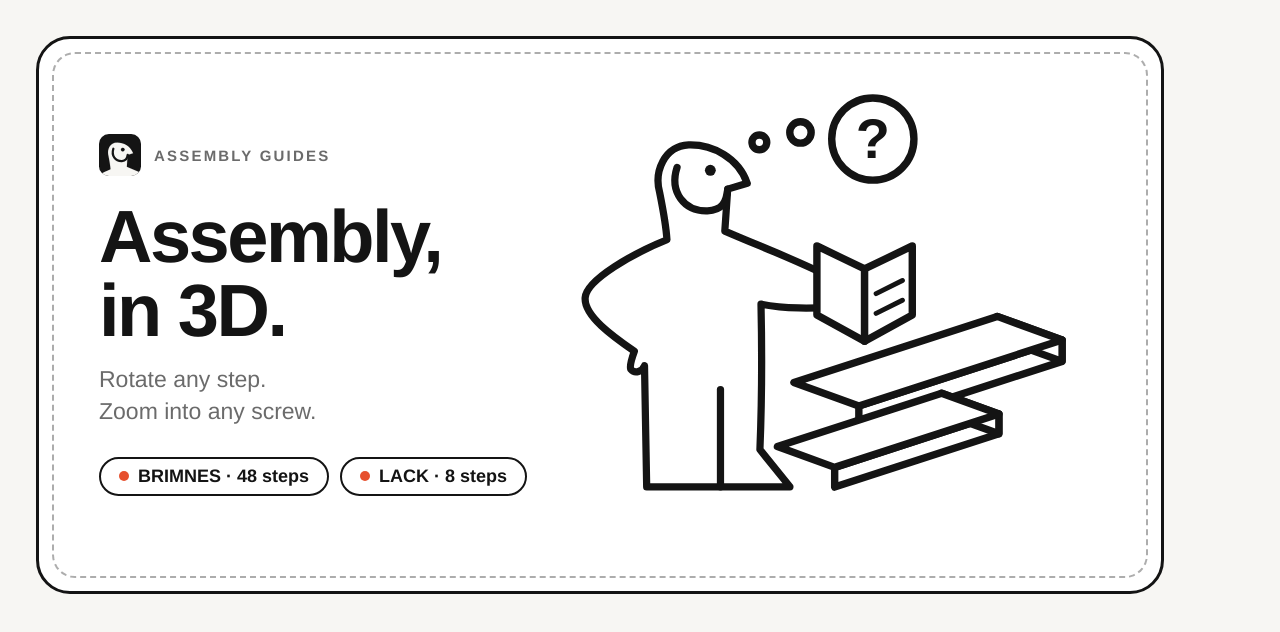
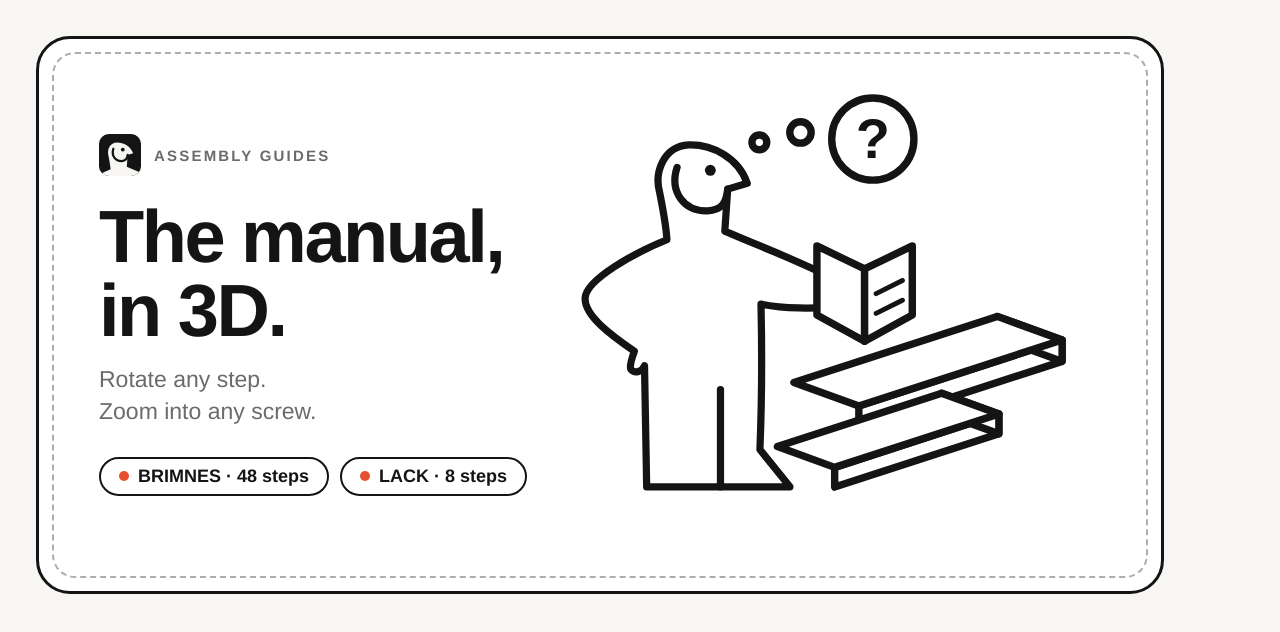
Before and after one commit to v-vacuum/bob-the-builder, a plain HTML site: page assets/og-source.html in a window 1280 px wide. Drawn offline with Linux system fonts and the light colour scheme.

Commit message:
fix: new preview headline

```diff
--- a/assets/og-source.html
+++ b/assets/og-source.html
@@ -28,7 +28,7 @@
   <div class="page">
     <div class="copy">
       <div class="mark"><img src="favicon.svg" alt="">ASSEMBLY GUIDES</div>
-      <h1>Assembly,<br>in 3D.</h1>
+      <h1>The manual,<br>in 3D.</h1>
       <p>Rotate any step.<br>Zoom into any screw.</p>
       <div class="chips">
         <span class="chip"><span class="dot"></span>BRIMNES · 48 steps</span>
```
Also changed, not shown: assets/og.png.
